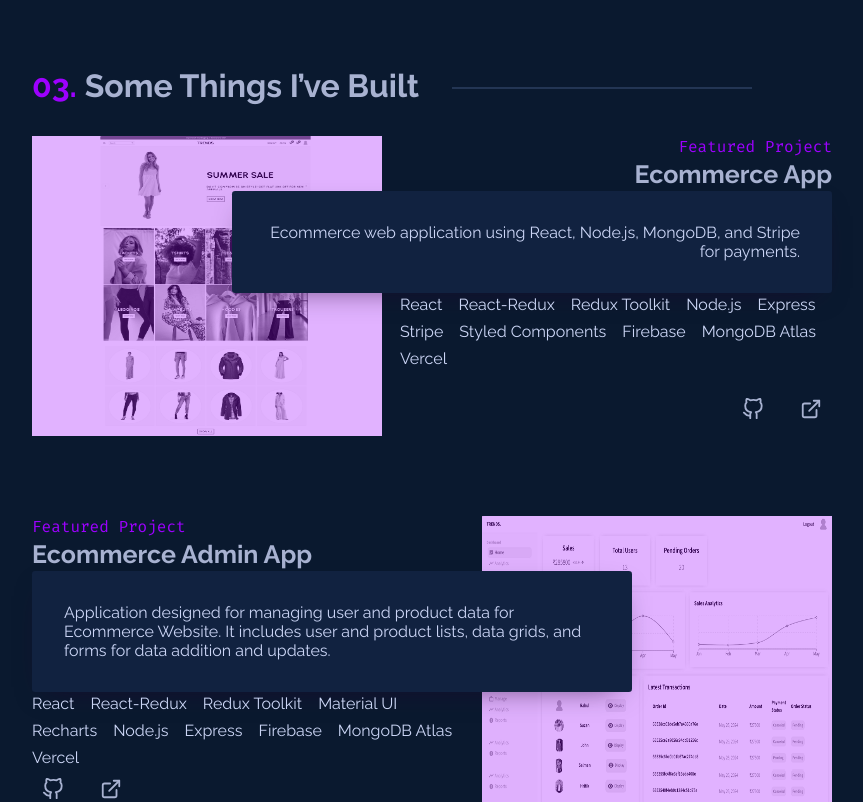
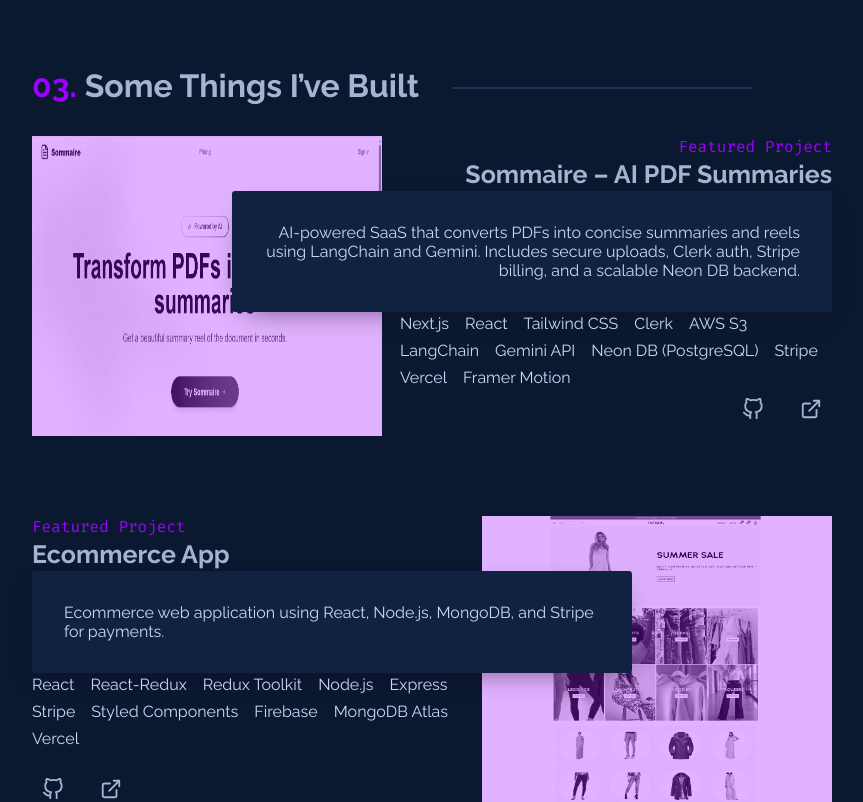
Before and after one commit to NehalSurti/Portfolio, a Next.js app: page / in a window 1280 px wide. Shown: the part 2160-2962 px from the top of the page, without its empty margins (208-1071 px from the left). Built offline with nearby package versions, Linux system fonts and the light colour scheme.

Commit message:
Add new projects and update styles for project links

```diff
--- a/src/scss/sections/_projects.scss
+++ b/src/scss/sections/_projects.scss
@@ -81,6 +81,9 @@
           display: flex;
           flex-direction: column;
           row-gap: 2px;
+          a {
+            text-decoration: none;
+          }
         }
         &-bottom {
           display: flex;
--- a/src/sections/Projects.tsx
+++ b/src/sections/Projects.tsx
@@ -9,6 +9,30 @@
   const ref = useRef(null);
   const isInView = useInView(ref);
   const projectsData = [
+    {
+      image: "/project19.png",
+      projectName: "Sommaire – AI PDF Summaries",
+      projectLink: "https://sommaire-five.vercel.app/",
+      projectDescription:
+        "AI-powered SaaS that converts PDFs into concise summaries and reels using LangChain and Gemini. Includes secure uploads, Clerk auth, Stripe billing, and a scalable Neon DB backend.",
+      projectTech: [
+        "Next.js",
+        "React",
+        "Tailwind CSS",
+        "Clerk",
+        "AWS S3",
+        "LangChain",
+        "Gemini API",
+        "Neon DB (PostgreSQL)",
+        "Stripe",
+        "Vercel",
+        "Framer Motion",
+      ],
+      projectExternalLinks: {
+        github: "https://github.com/NehalSurti/Sommaire",
+        externalLink: "https://sommaire-five.vercel.app/",
+      },
+    },
     {
       image: "/project1.png",
       projectName: "Ecommerce App",
@@ -57,25 +81,6 @@
         github: "https://github.com/NehalSurti/Ecommerce-Admin",
         externalLink:
           "https://ecommerce-git-main-nehal-surtis-projects.vercel.app/admin/",
-      },
-    },
-    {
-      image: "/project3.png",
-      projectName: "Realtime Chat App",
-      projectLink: "https://chatapp-lime-one.vercel.app/",
-      projectDescription:
-        "Chat app made with React and Node.js that sends real-time messages and is highly scalable. It uses advanced JavaScript concepts like debouncing and is optimized for React.",
-      projectTech: [
-        "React",
-        "Styled Components",
-        "Sockets",
-        "Node.js",
-        "Express",
-        "MongoDB",
-      ],
-      projectExternalLinks: {
-        github: "https://github.com/NehalSurti/Chat-App-MERN",
-        externalLink: "https://chatapp-lime-one.vercel.app/",
       },
     },
     {
@@ -144,7 +149,9 @@
                 <div className="project-info">
                   <div className="project-info-top">
                     <p className="project-info-overline">Featured Project</p>
-                    <h3 className="project-info-title">{projectName}</h3>
+                    <Link href={projectLink} target="_blank">
+                      <h3 className="project-info-title">{projectName}</h3>
+                    </Link>
                     <div className="project-info-description">
                       <p>{projectDescription}</p>
                     </div>
```
Also changed, not shown: src/components/ProjectsList.tsx (+19 -0 lines), public/project19.png (added).
